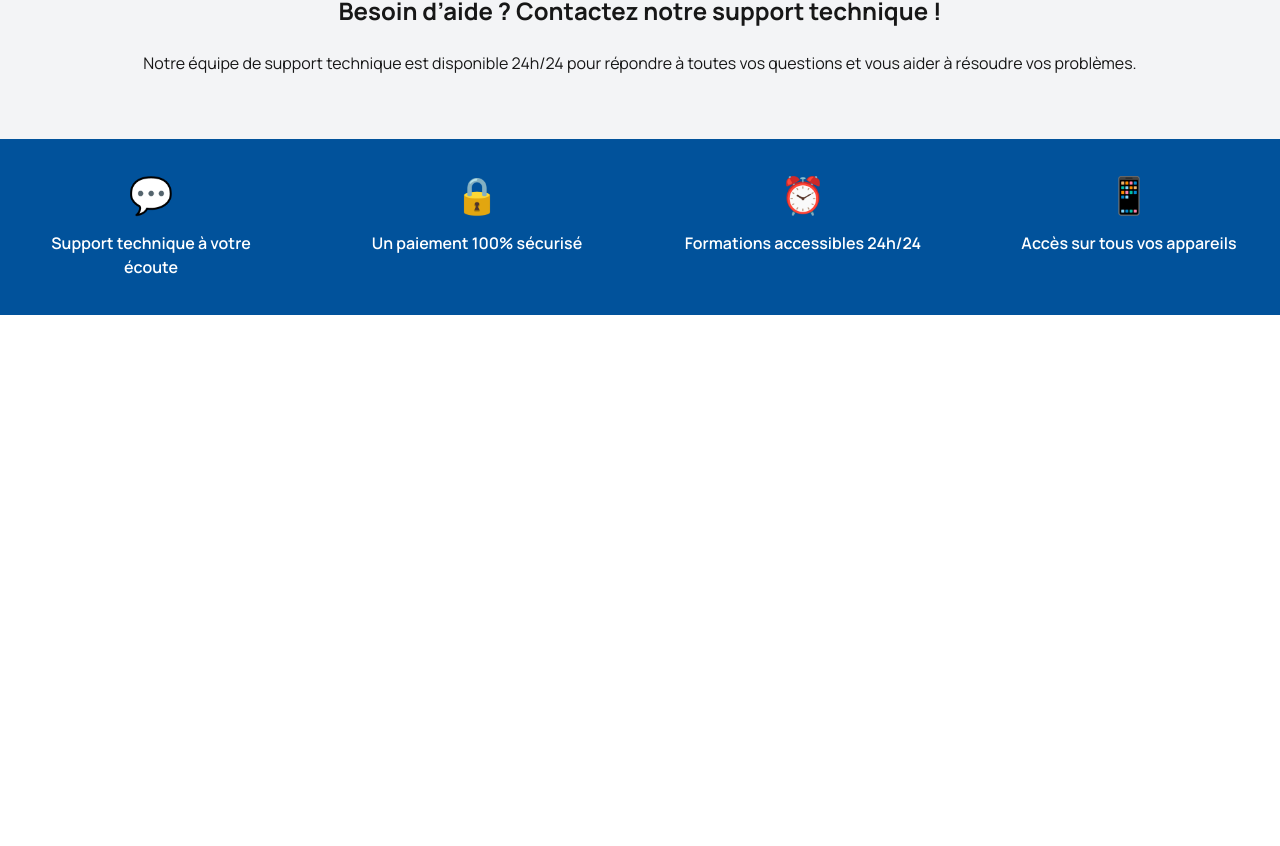
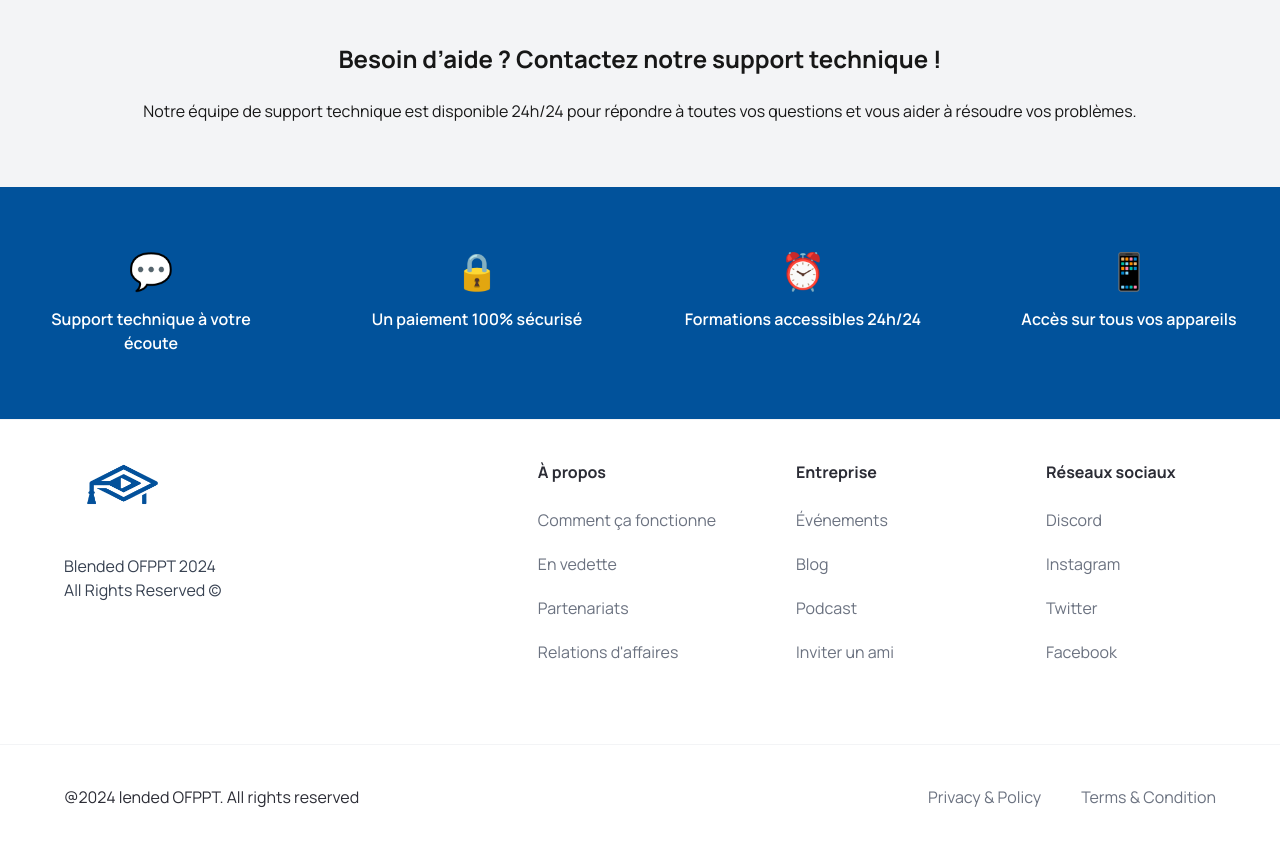
Before and after one commit to er-rochdi/e-learning, a Next.js app: page / in a window 1280 px wide. Shown: the part 1332-2178 px from the top of the page. Before the commit the page ends 1703 px from the top, so only its background shows below. Built offline with nearby package versions, Linux system fonts and the light colour scheme.

Commit message:
fix responsive

```diff
--- a/app/globals.css
+++ b/app/globals.css
@@ -39,3 +39,31 @@ body {
 .bg-gray {
    background-color: #989b9e !important;
 }
+
+.footer {
+  @apply flex flex-col text-black-100  mt-5 border-t border-gray-100;
+}
+
+.footer__links-container {
+  @apply flex max-md:flex-col flex-wrap justify-between gap-5 sm:px-16 px-6 py-10;
+}
+
+.footer__rights {
+  @apply flex flex-col justify-start items-start gap-6;
+}
+
+.footer__links {
+  @apply flex-1 w-full flex md:justify-end flex-wrap max-md:mt-10 gap-20;
+}
+
+.footer__link {
+  @apply flex flex-col gap-6 text-base min-w-[170px];
+}
+
+.footer__copyrights {
+  @apply flex justify-between items-center flex-wrap mt-10 border-t border-gray-100 sm:px-16 px-6 py-10;
+}
+
+.footer__copyrights-link {
+  @apply flex-1 flex sm:justify-end justify-center max-sm:mt-4 gap-10;
+}
--- a/app/layout.js
+++ b/app/layout.js
@@ -49,7 +49,7 @@ export default function RootLayout({ children }) {
             <nav
               className={`${
                 isMenuOpen ? "block" : "hidden"
-              } absolute md:static top-24 left-0 w-full md:w-auto bg-gray-100 md:bg-transparent z-10 md:flex items-center md:space-x-6`}
+              } absolute md:static top-20 left-0 w-full md:w-auto bg-gray-100 md:bg-transparent z-10 md:flex items-center md:space-x-6`}
             >
               <ul className="flex flex-col md:flex-row items-center space-y-3 md:space-y-0 md:space-x-6 p-4 md:p-0">
                 <li>
@@ -76,7 +76,7 @@ export default function RootLayout({ children }) {
         </header>
 
         {/* Main Content */}
-        <main className=" mb-10">{children}</main>
+        <main className="">{children}</main>
 
         {/* Footer */}
         <Footer />
--- a/components/FeatureSection.jsx
+++ b/components/FeatureSection.jsx
@@ -9,13 +9,13 @@ const FeatureSection = () => {
     ];
 
     return (
-        <section className="py-4">
+        <section className="">
             <div className="mx-auto">
                 <div className="text-center py-16 bg-gray-100">
                     <h2 className="text-2xl font-bold text-center mb-6">Besoin d’aide ? Contactez notre support technique !</h2>
                     <p className="text-center m-auto w-[80%]">Notre équipe de support technique est disponible 24h/24 pour répondre à toutes vos questions et vous aider à résoudre vos problèmes.</p>
                 </div>
-                <div className="grid grid-cols-1 md:grid-cols-2 lg:grid-cols-4 gap-6 bg-primary text-white py-3">
+                <div className="grid grid-cols-1 md:grid-cols-2 lg:grid-cols-4 gap-6 bg-primary text-white py-10">
                     {features.map((feature) => (
                         <div
                             key={feature.id}
--- a/components/Footer.jsx
+++ b/components/Footer.jsx
@@ -1,11 +1,52 @@
-import React from 'react'
+import Image from "next/image";
+import Link from "next/link";
 
-const Footer = () => {
-  return (
-    <footer className="p-4 text-center bg-gray-100 w-full fixed bottom-0">
-      <p>&copy; 2024 E-learning</p>
-    </footer>
-  )
-}
+import { footerLinks } from "@/constants";
 
-export default Footer
+const Footer = () => (
+  <footer className='flex flex-col text-black-100 border-t border-gray-100'>
+    <div className='flex max-md:flex-col flex-wrap justify-between gap-5 sm:px-16 px-6 py-10'>
+      <div className='flex flex-col justify-start items-start gap-6'>
+        <Image src='/logo.png' alt='logo' width={118} height={18} className='object-contain' />
+        <p className='text-base text-gray-700'>
+         Blended OFPPT 2024 <br />
+          All Rights Reserved &copy;
+        </p>
+      </div>
+
+      <div className="footer__links">
+        {footerLinks.map((item) => (
+          <div key={item.title} className="footer__link">
+            <h3 className="font-bold">{item.title}</h3>
+            <div className="flex flex-col gap-5">
+              {item.links.map((link) => (
+                <Link
+                  key={link.title}
+                  href={link.url}
+                  className="text-gray-500"
+                >
+                  {link.title}
+                </Link>
+              ))}
+            </div>
+          </div>
+        ))}
+      </div>
+    </div>
+
+    <div className='flex justify-between items-center flex-wrap mt-10 border-t border-gray-100 sm:px-16 px-6 py-10'>
+      <p>@2024 lended OFPPT. All rights reserved</p>
+
+      <div className="footer__copyrights-link">
+        <Link href="/" className="text-gray-500">
+          Privacy & Policy
+        </Link>
+        <Link href="/" className="text-gray-500">
+          Terms & Condition
+        </Link>
+      </div>
+    </div>
+  </footer>
+);
+
+export default Footer;
--- a/components/HowItWorks.jsx
+++ b/components/HowItWorks.jsx
@@ -26,16 +26,16 @@ const HowItWorks = () => {
             <h2 className="text-2xl font-bold text-center mb-6">
                 Comment se former avec Elephorm ?
             </h2>
-        <div className="flex justify-center gap-12">
+            <div className="flex flex-wrap justify-center mt-10 gap-8">
                 {steps.map((step) => (
                     <div
                         key={step.id}
-              className="bg-white shadow-lg rounded-md p-4  py-14 flex flex-col  justify-center items-center w-96"
+                        className="bg-white shadow-lg rounded-md p-4 py-20 flex flex-col justify-center items-center w-full sm:w-96"
                     >
                         <div className="text-4xl mr-4 mb-4">{step.icon}</div>
                         <div>
                             <h3 className="text-lg font-semibold mb-5 co-primary">{step.title}</h3>
-                <p className=" text-gray-600">{step.description}</p>
+                            <p className="text-gray-600">{step.description}</p>
                         </div>
                         <button className="bg-blue-600 text-white px-4 py-2 mt-8 rounded">{step.btn}</button>
                     </div>
--- a/constants/index.js
+++ b/constants/index.js
@@ -21,3 +21,33 @@ export const videoformations = [
     video: 'https://www.youtube.com/embed/LG7ff9TVWjM', formationId: 1, durition: '1h 30m'
   },
 ];
+
+export const footerLinks = [
+  {
+    title: "À propos",
+    links: [
+      { title: "Comment ça fonctionne", url: "/" },
+      { title: "En vedette", url: "/" },
+      { title: "Partenariats", url: "/" },
+      { title: "Relations d'affaires", url: "/" },
+    ],
+  },
+  {
+    title: "Entreprise",
+    links: [
+      { title: "Événements", url: "/" },
+      { title: "Blog", url: "/" },
+      { title: "Podcast", url: "/" },
+      { title: "Inviter un ami", url: "/" },
+    ],
+  },
+  {
+    title: "Réseaux sociaux",
+    links: [
+      { title: "Discord", url: "/" },
+      { title: "Instagram", url: "/" },
+      { title: "Twitter", url: "/" },
+      { title: "Facebook", url: "/" },
+    ],
+  },
+];
--- a/tailwind.config.mjs
+++ b/tailwind.config.mjs
@@ -1,16 +1,33 @@
 /** @type {import('tailwindcss').Config} */
-export default {
+module.exports = {
   content: [
     "./pages/**/*.{js,ts,jsx,tsx,mdx}",
     "./components/**/*.{js,ts,jsx,tsx,mdx}",
     "./app/**/*.{js,ts,jsx,tsx,mdx}",
   ],
+  mode: "jit",
   theme: {
     extend: {
+      fontFamily: {
+        inter: ["Inter", "sans-serif"],
+      },
       colors: {
-        background: "var(--background)",
-        foreground: "var(--foreground)",
+        "black-100": "#2B2C35",
+        "primary-blue": {
+          DEFAULT: "#2B59FF",
+          100: "#F5F8FF",
+        },
+        "secondary-orange": "#f79761",
+        "light-white": {
+          DEFAULT: "rgba(59,60,152,0.03)",
+          100: "rgba(59,60,152,0.02)",
+        },
+        grey: "#747A88",
       },
+      backgroundImage: {
+        'pattern': "url('/pattern.png')",
+        'hero-bg': "url('/hero-bg.png')"
+      }
     },
   },
   plugins: [],
```
Lines whose indentation alone changed are shown as unchanged.
